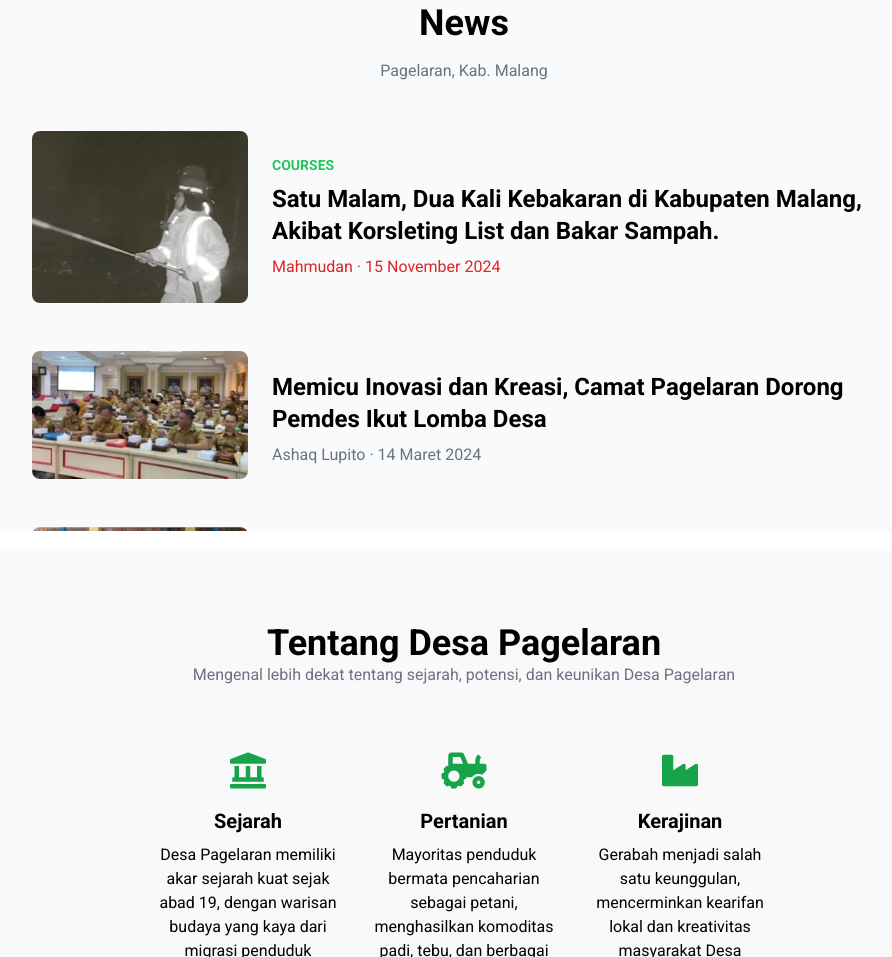
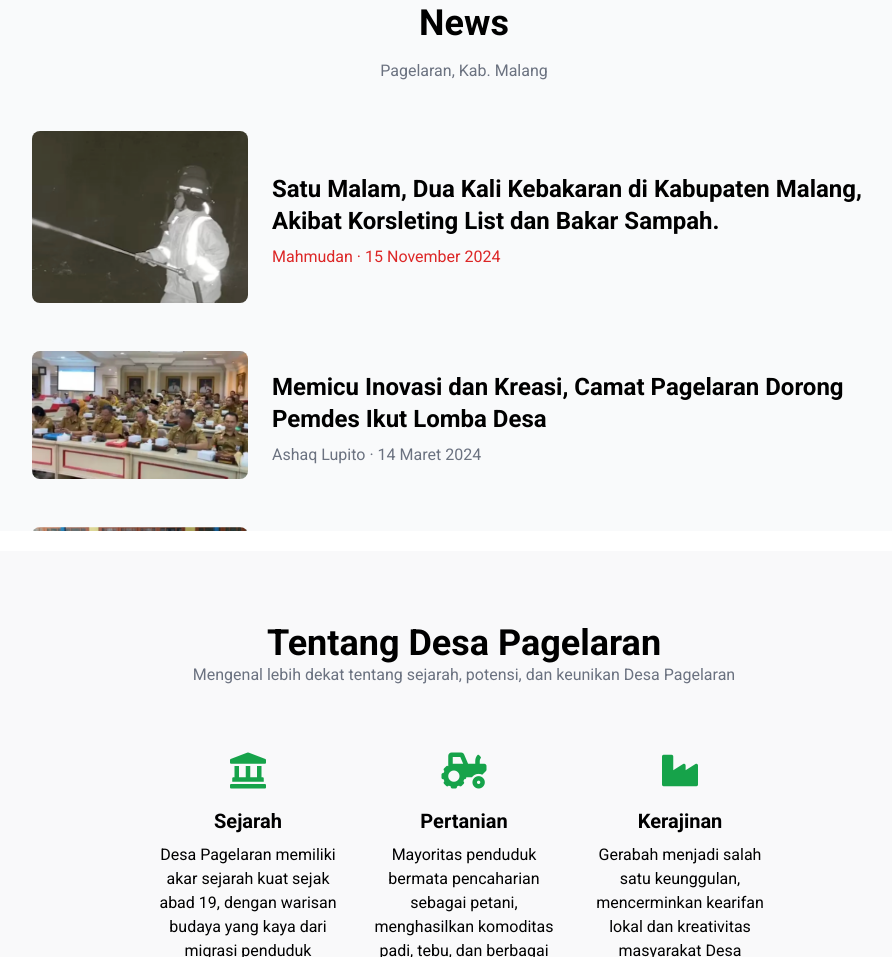
Before and after one commit to Maaulln/webdes, a plain HTML site: page web.html in a window 1280 px wide. Shown: the part 1778-2735 px from the top of the page, without its empty margins (176-1068 px from the left). Drawn offline with nearby package versions, Linux system fonts and the light colour scheme.

Commit message:
"Updated styles, layout, and content in web.html and styles.css; removed images angin.png and lomba.png; updated JavaScript code in script.js"

```diff
--- a/web.html
+++ b/web.html
@@ -121,7 +121,6 @@
                     <div class="flex flex-col md:flex-row items-start md:items-center mb-6">
                         <img alt="Abstract 3D shapes on a platform" class="w-full md:w-1/4 rounded-lg mb-4 md:mb-0 md:mr-6" height="300" src="assets/image/kebakaran.png" width="400"/>
                         <div>
-                            <span class="text-green-500 uppercase text-sm font-semibold">Courses</span>
                             <h2 class="text-2xl font-bold mt-2">Satu Malam, Dua Kali Kebakaran di Kabupaten Malang, Akibat Korsleting List dan Bakar Sampah.
                             </h2>
                             <p class="text-red-600 mt-2">Mahmudan · 15 November 2024</p>
```
